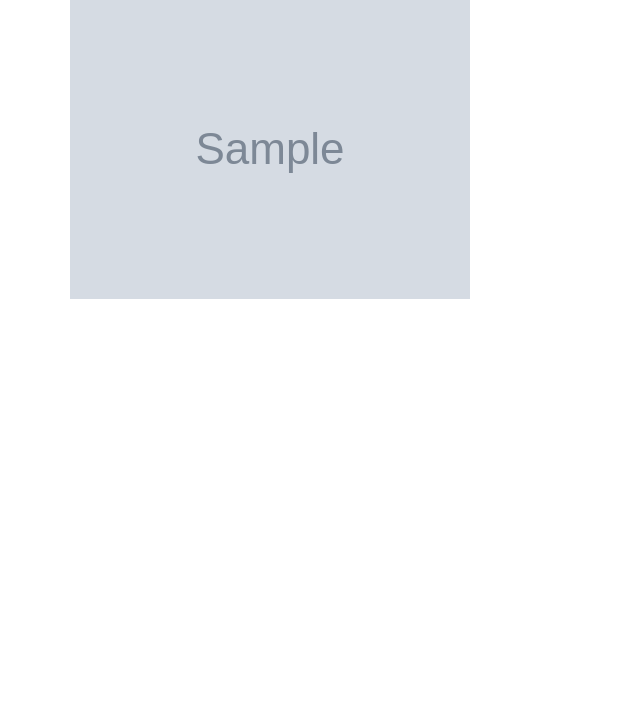
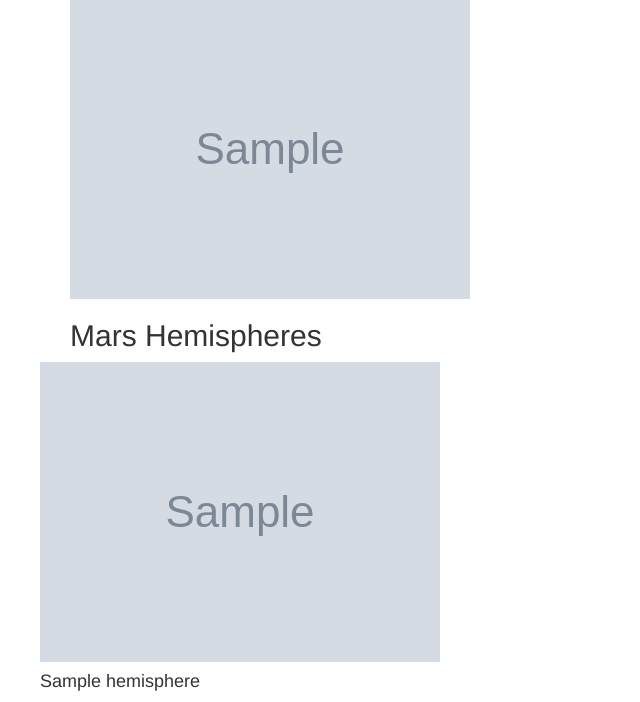
Before and after one commit to kylejohnsonks/Mission-to-Mars, a Flask app: page / in a window 1280 px wide. Shown: the part 463-1165 px from the top of the page, without its empty margins (0-640 px from the left). Before the commit the page ends 762 px from the top, so only its background shows below. Run offline with Flask 2, Linux system fonts and the light colour scheme; grey boxes marked "Sample" are stand-in pictures; a database or web service that is not in the repository returns one stand-in record (values such as "Sample title"); some libraries are stand-ins or nearby versions.

Commit message:
Update index.html

```diff
--- a/templates/index.html
+++ b/templates/index.html
@@ -42,6 +42,24 @@
                 </div>
             </div>
         </div>
+
+
+        <!-- Hemisphere images -->
+        <div class="row" id="hemisphere-images">
+            <div class="col-md-12">
+                <h2>Mars Hemispheres</h2>
+            </div>
+            <div class="row row-cols-2">
+                {% for hemisphere in mars.hemisphere_images %}
+                    <div class="col">
+                        <img src="{{ hemisphere.img_url }}" class="img-responsive" alt="Responsive image"/>
+                        <h4>{{  hemisphere.title  }}</h4>
+                    </div>
+                {% endfor %}
+            </div>
+        </div>
+
+
     </div>
 </body>
 </html>
```
